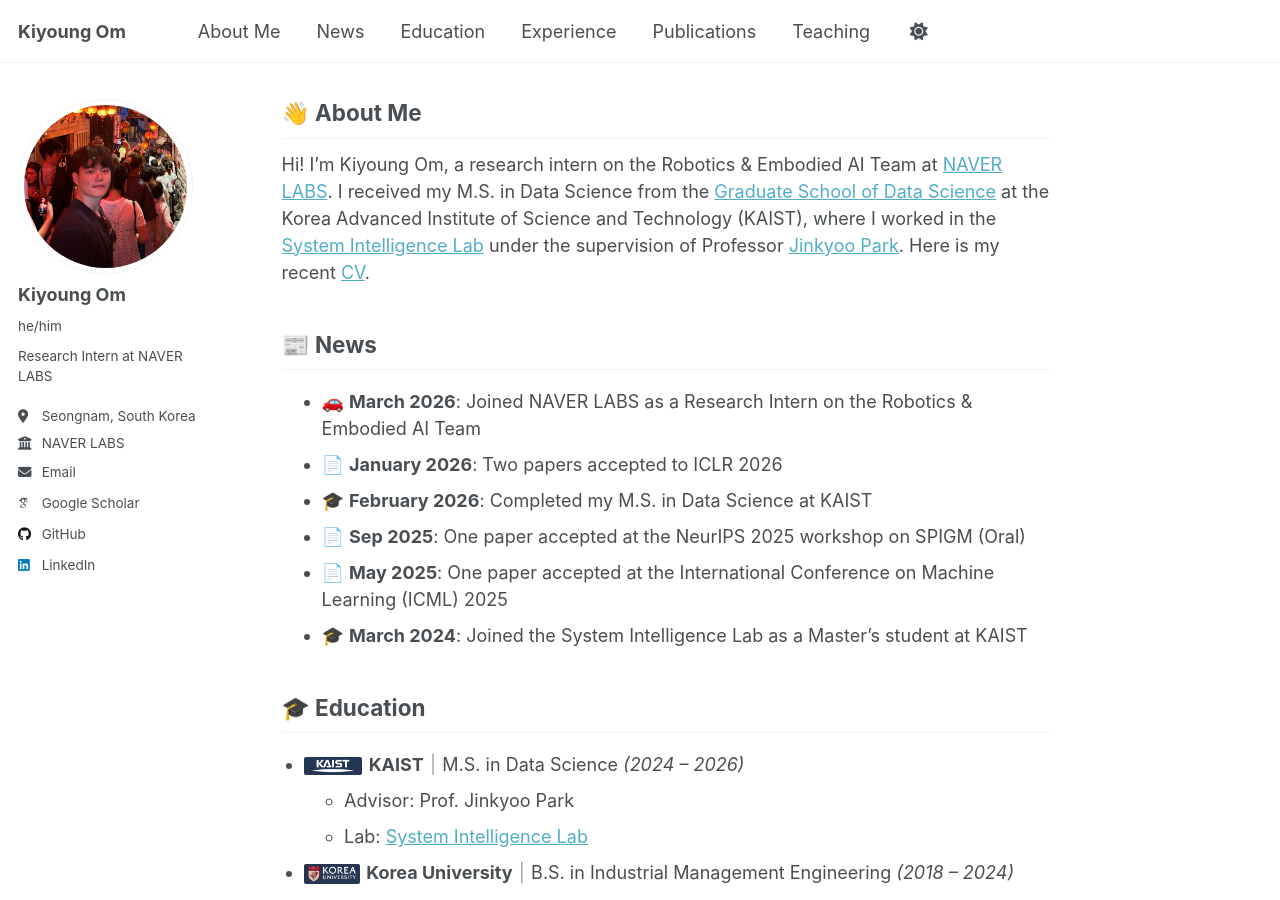
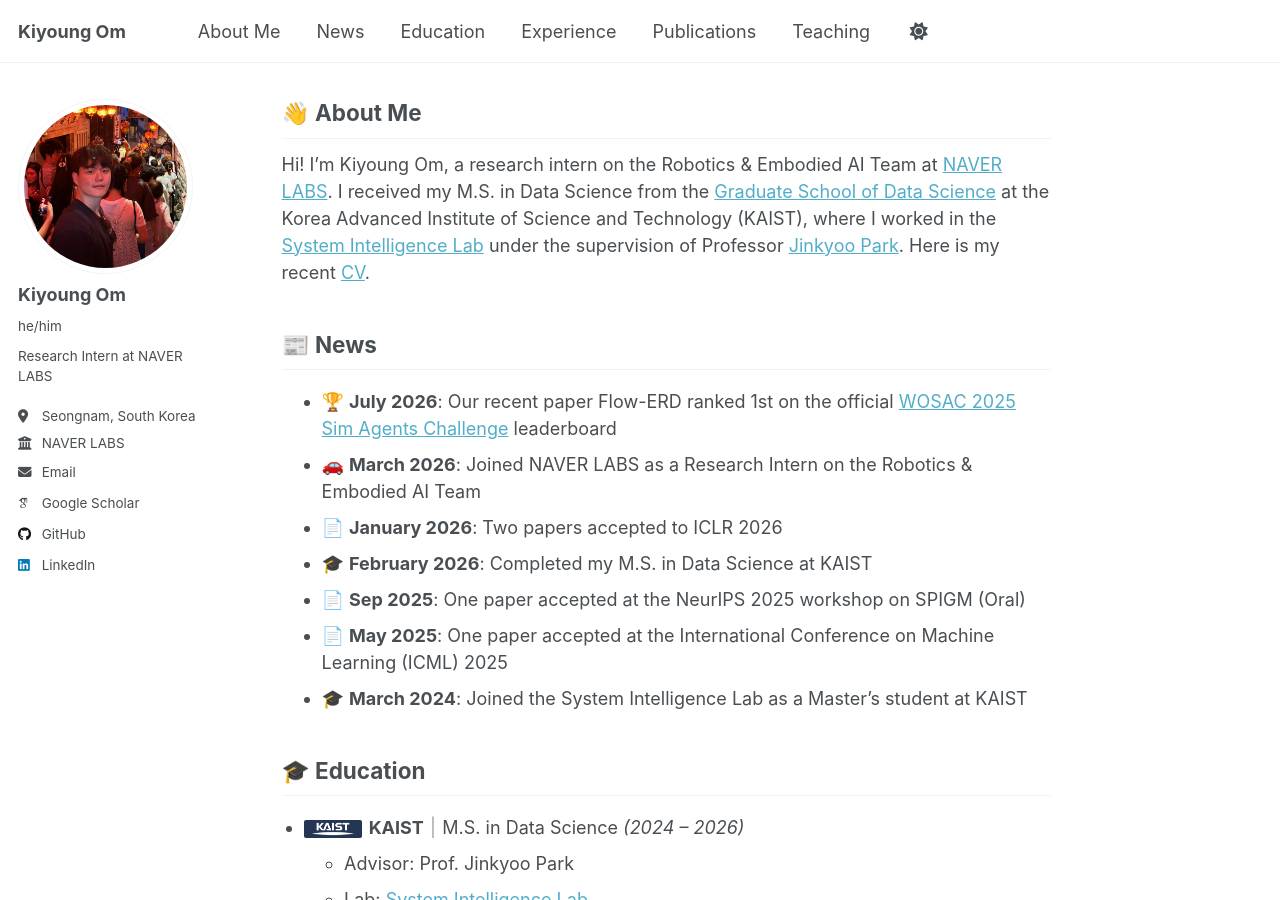
Before and after one commit to umkiyoung/umkiyoung.github.io, a Jekyll site: the page built from _pages/about.md, in a window 1280 px wide and 900 px high. Built offline with Jekyll 4.4.1, drawn with Linux system fonts in a browser that asks for light colours; some web fonts are replaced.

Commit message:
Add WOSAC leaderboard news

```diff
--- a/_pages/about.md
+++ b/_pages/about.md
@@ -12,6 +12,7 @@ redirect_from:
 Hi! I'm Kiyoung Om, a research intern on the Robotics & Embodied AI Team at [NAVER LABS](https://www.naverlabs.com/). I received my M.S. in Data Science from the [Graduate School of Data Science](https://gsds.kaist.ac.kr/) at the Korea Advanced Institute of Science and Technology (KAIST), where I worked in the [System Intelligence Lab](http://silab.kaist.ac.kr/) under the supervision of Professor [Jinkyoo Park](https://scholar.google.com/citations?user=sH2a0nkAAAAJ&hl=ko&oi=ao). Here is my recent [CV](/assets/files/CV_Kiyoung_Om.pdf).
 
 <h2 id="news">📰 News</h2>
+* 🏆 **July 2026**: Our recent paper Flow-ERD ranked 1st on the official [WOSAC 2025 Sim Agents Challenge](https://waymo.com/open/challenges/2025/sim-agents/) leaderboard
 * 🚗 **March 2026**: Joined NAVER LABS as a Research Intern on the Robotics & Embodied AI Team
 * 📄 **January 2026**: Two papers accepted to ICLR 2026
 * 🎓 **February 2026**: Completed my M.S. in Data Science at KAIST
```
